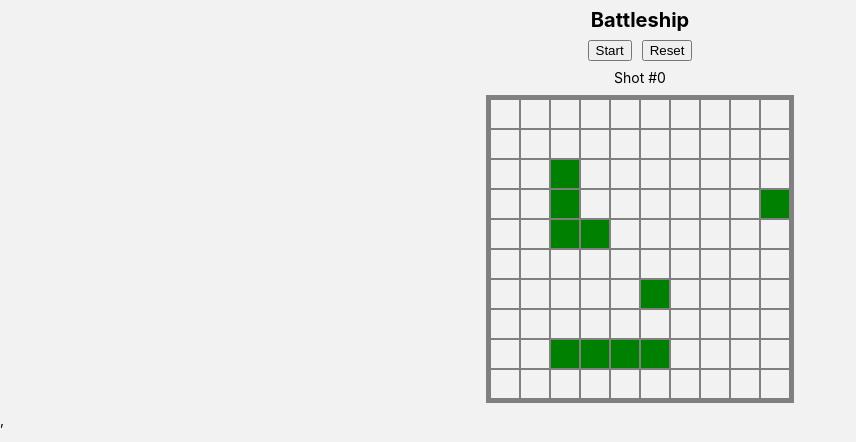
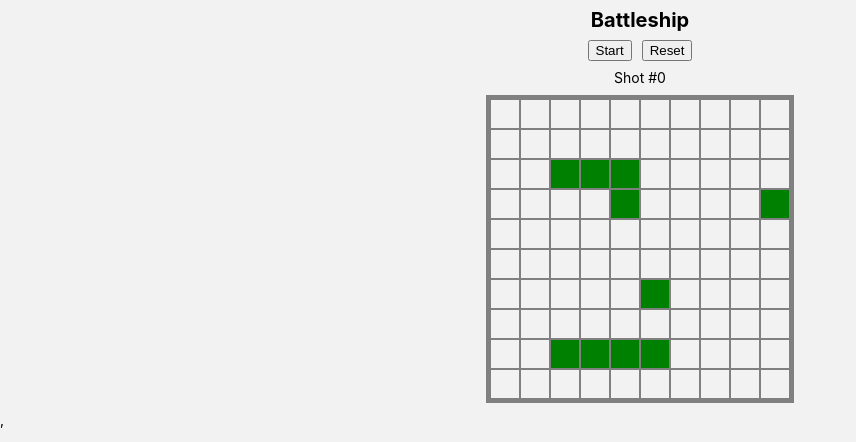
Before and after one commit to Khavrolev/battleship, a React (Create React App) app: page / in a window 1280 px wide. Shown: the top 442 px of the page, without its empty margins (0-856 px from the left). Built offline with nearby package versions, Linux system fonts and the light colour scheme.

Commit message:
change L-shaped ship

```diff
--- a/src/App.tsx
+++ b/src/App.tsx
@@ -4,7 +4,7 @@ import Board from "./components/board/Board";
 import useBattle from "./hooks/useBattle";
 import {
   isGameCannotBeStarted,
-  isGameNotStarted,
+  // isGameNotStarted,
   isGameOver,
 } from "./utils/gameStatus";
 
@@ -12,7 +12,7 @@ const App = () => {
   const { run, handleRunGame, ships, shots, handleReset } = useBattle();
 
   const gameCannotBeStarted = isGameCannotBeStarted(ships);
-  const gameNotStarted = isGameNotStarted(shots);
+  // const gameNotStarted = isGameNotStarted(shots);
   const gameOver = isGameOver(ships, shots);
 
   const getTitle = () => {
@@ -36,11 +36,7 @@ const App = () => {
         >
           {run ? "Stop" : "Start"}
         </button>
-        <button
-          className={classes.button}
-          onClick={handleReset}
-          disabled={!gameNotStarted && !gameOver}
-        >
+        <button className={classes.button} onClick={handleReset} disabled={run}>
           Reset
         </button>
       </div>
--- a/src/utils/getShipsOnBoard.ts
+++ b/src/utils/getShipsOnBoard.ts
@@ -51,11 +51,34 @@ const getLShipOnBoard = (): BoardData => {
   const vertical = getRandomBoolean();
   const incrementShortSide = getRandomBoolean();
   const incrementLongSide = getRandomBoolean();
-  checkShipSize(ShipType.LShaped, !vertical);
+  checkShipSize(ShipType.LShaped, vertical);
 
   const limits: ShipLimits = { ...BOARD_LIMITS };
 
   if (vertical) {
+    if (incrementLongSide) {
+      limits.row = {
+        min: 0,
+        max: BOARD_SIZE.rows - SHIPS_ON_BOARD[ShipType.LShaped].longSize,
+      };
+    } else {
+      limits.row = {
+        min: SHIPS_ON_BOARD[ShipType.LShaped].longSize - 1,
+        max: BOARD_SIZE.rows - 1,
+      };
+    }
+    if (incrementShortSide) {
+      limits.column = {
+        min: 0,
+        max: BOARD_SIZE.columns - SHIPS_ON_BOARD[ShipType.LShaped].shortSize,
+      };
+    } else {
+      limits.column = {
+        min: SHIPS_ON_BOARD[ShipType.LShaped].shortSize - 1,
+        max: BOARD_SIZE.columns - 1,
+      };
+    }
+  } else {
     if (incrementShortSide) {
       limits.row = {
         min: 0,
@@ -78,29 +101,6 @@ const getLShipOnBoard = (): BoardData => {
         max: BOARD_SIZE.columns - 1,
       };
     }
-  } else {
-    if (incrementLongSide) {
-      limits.row = {
-        min: 0,
-        max: BOARD_SIZE.rows - SHIPS_ON_BOARD[ShipType.LShaped].longSize,
-      };
-    } else {
-      limits.row = {
-        min: SHIPS_ON_BOARD[ShipType.LShaped].longSize - 1,
-        max: BOARD_SIZE.rows - 1,
-      };
-    }
-    if (incrementShortSide) {
-      limits.column = {
-        min: 0,
-        max: BOARD_SIZE.columns - SHIPS_ON_BOARD[ShipType.LShaped].shortSize,
-      };
-    } else {
-      limits.column = {
-        min: SHIPS_ON_BOARD[ShipType.LShaped].shortSize - 1,
-        max: BOARD_SIZE.columns - 1,
-      };
-    }
   }
 
   const coordinates = getRandomCoordinates(limits);
@@ -113,17 +113,18 @@ const getLShipOnBoard = (): BoardData => {
       SHIPS_ON_BOARD[ShipType.LShaped].longSize -
       1,
   };
-  for (let i = 0; i < SHIPS_ON_BOARD[ShipType.LShaped].shortSize; i += 1) {
+
+  for (let i = 1; i < SHIPS_ON_BOARD[ShipType.LShaped].longSize; i += 1) {
     const { row, column } = coordinates;
 
     const cell: Coordinates = { row, column };
     if (vertical) {
-      if (incrementShortSide) {
+      if (incrementLongSide) {
         cell.row = row + i;
       } else {
         cell.row = row - i;
       }
-    } else if (incrementShortSide) {
+    } else if (incrementLongSide) {
       cell.column = column + i;
     } else {
       cell.column = column - i;
@@ -133,17 +134,17 @@ const getLShipOnBoard = (): BoardData => {
     result.unacceptable = [...result.unacceptable, ...getNeighbours(cell)];
   }
 
-  for (let i = 1; i < SHIPS_ON_BOARD[ShipType.LShaped].longSize; i += 1) {
+  for (let i = 0; i < SHIPS_ON_BOARD[ShipType.LShaped].shortSize; i += 1) {
     const { row, column } = coordinates;
 
     const cell: Coordinates = { row, column };
     if (vertical) {
-      if (incrementLongSide) {
+      if (incrementShortSide) {
         cell.column = column + i;
       } else {
         cell.column = column - i;
       }
-    } else if (incrementLongSide) {
+    } else if (incrementShortSide) {
       cell.row = row + i;
     } else {
       cell.row = row - i;
```
